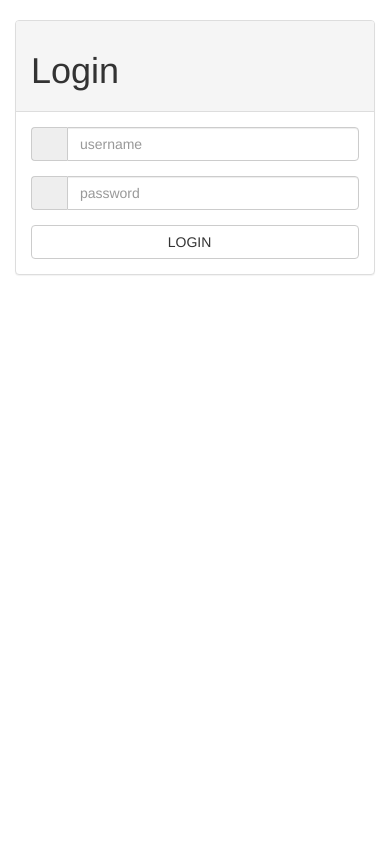
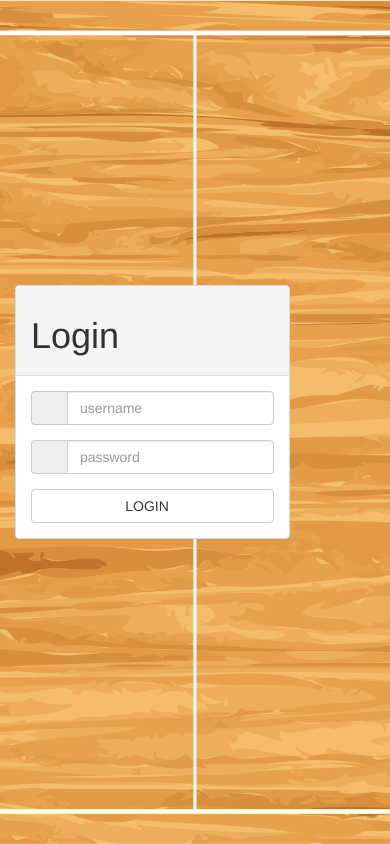
Before and after one commit to wjduenow/basketball-team-builder, a Django app: template team_manager/templates/team_manager/login.html in a window 390 px wide. Run offline with Django 3.2, Linux system fonts and the light colour scheme; the template is opened without the code that fills it, so the values that code supplies are empty; some libraries are stand-ins or nearby versions; some web fonts are replaced.

Commit message:
Added Some Helper FIelds for PLayers for faster page loads, added a background image for the login screen

```diff
--- a/static/bbtb_team_manager.css
+++ b/static/bbtb_team_manager.css
@@ -1,4 +1,25 @@
-/* CSS REQUIRED */
+html,
+body,
+.view {
+    height: 100%;
+}
+
+.view {
+    background: url("/static/images/bb_court.png")no-repeat center center fixed;
+    -webkit-background-size: cover;
+    -moz-background-size: cover;
+    -o-background-size: cover;
+    background-size: cover;
+}
+
+.vertical-center {
+  min-height: 100%;  /* Fallback for browsers do NOT support vh unit */
+  min-height: 100vh; /* These two lines are counted as one :-)       */
+
+  display: flex;
+  align-items: center;
+}
+
 .v-center {
   min-height:200px;
   display: flex;
--- a/team_manager/templates/team_manager/index.html
+++ b/team_manager/templates/team_manager/index.html
@@ -3,6 +3,8 @@
 
 
 <!-- main content -->
+
+
 
 <div class="container theme-showcase" role="main">
 
--- a/team_manager/templates/team_manager/login.html
+++ b/team_manager/templates/team_manager/login.html
@@ -8,11 +8,13 @@
 <body>
 
 
-
+<div class="view">
+    <!--Intro content-->
+    <div class="full-bg-img flex-center">
 
         <form action="/login/" method="post">
         {% csrf_token %}
-        <div class="container col-xs-12 col-sm-offset-2 col-sm-8 col-md-offset-3 col-md-6 col-lg-offset-4 col-lg-4">
+        <div class="container col-xs-12 col-sm-offset-2 col-sm-8 col-md-offset-3 col-md-6 col-lg-offset-4 col-lg-4 vertical-center">
             <br />
             <div class="panel panel-default">
                 <div class="panel-heading panel-blue">
@@ -42,7 +44,8 @@
             </div>
         </div>
         </form>
-
+     </div>
+</div>
 
 </body>
 </html>
--- a/team_manager/templates/team_manager/players.html
+++ b/team_manager/templates/team_manager/players.html
@@ -17,12 +17,18 @@
                 <thead>
                     <tr>
                         <th class="td-name" data-sortable="true">Name</th>
+                        <th class="td-name" data-sortable="true">Position</th>
+                        <th class="td-name" data-sortable="true">Size</th>
+                        <th class="td-name" data-sortable="true">Last Game Played</th>
                     </tr>
                 </thead>
                 <tbody>
                     {% for player in players %}
                     <tr>
                         <td class="td-name"><a href="/player/{{ player.id }}">{{player}}</a></td>
+                        <td class="td-name">{{player.position}}</td>
+                        <td class="td-name">{{player.size}}</td>
+                        <td class="td-name"><a href="/game/{{player.last_game_id}}">{{player.last_game_date|date:"SHORT_DATE_FORMAT"}}</a></td>
                     </tr>
                     {% endfor %}
                 </tbody>
--- a/team_manager/views.py
+++ b/team_manager/views.py
@@ -196,6 +196,7 @@ def view_game(request, game_id=None):
         if game.end_time == None:
             game.end_game()
             game = Game.objects.get(id = game_id) # For Some Reason Game Length is being nulled on save
+            Player.update_player_game_stats()
 
 
     scores = range(0, 21)
@@ -423,6 +424,7 @@ def update_player_stats(request):
 @login_required
 def update_game_stats(request):
     PlayerPlayerSummary.update()
+    Player.update_player_game_stats()
 
     return HttpResponseRedirect('/')
 
```
Also changed, not shown: team_manager/models.py (+24 -2 lines), static/images/bb_court.png (added), team_manager/migrations/0026_player_last_game_date.py (added), team_manager/migrations/0027_player_last_game_id.py (added).
